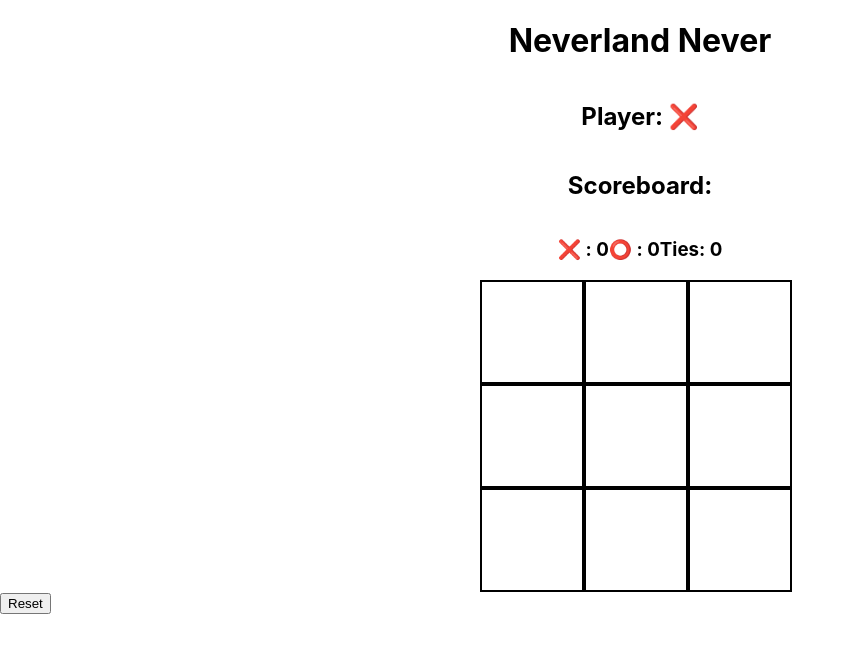
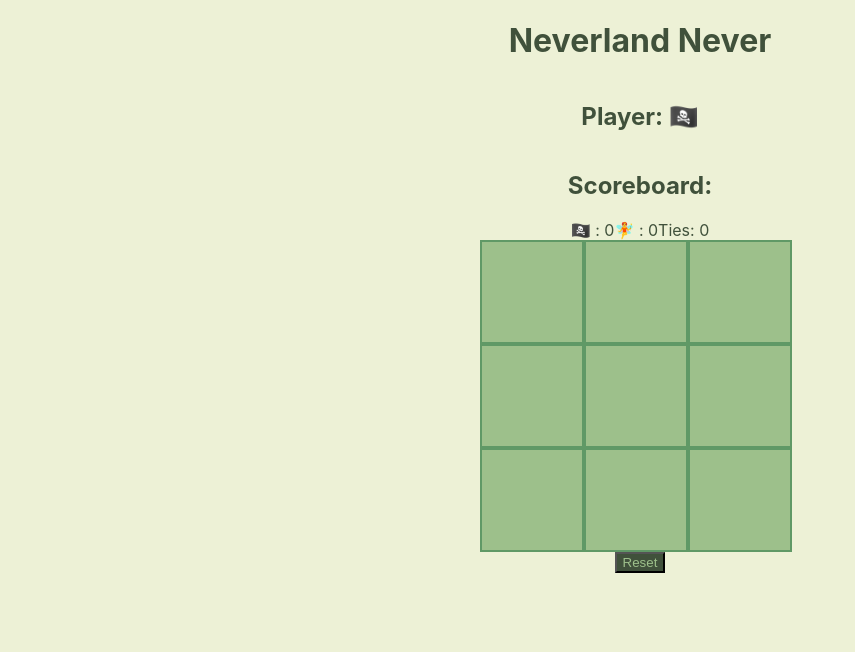
Before and after one commit to learn-academy-2023-alpha/tic-tac-toe-neverland-never, a React (Create React App) app: page / in a window 1280 px wide. Shown: the top 652 px of the page, without its empty margins (0-855 px from the left). Built offline with nearby package versions, Linux system fonts and the light colour scheme.

Commit message:
added design and non-functional timer effect

```diff
--- a/src/App.css
+++ b/src/App.css
@@ -1,3 +1,8 @@
+* {
+      background-color: #EDF1D6;
+      color:#40513B;
+}
+
 h1 {
       text-align: center;
     }
@@ -9,8 +14,14 @@ h1 {
 }
 
 .scoreBoard {
-      display:flex;
-      justify-content: space-evenly;
+      display: flex;
+      justify-content: space-around;
+      flex-direction: row;
+      align-items: center;
+}
+
+.flexItem {
+      justify-content: space-around;
 }
 
 .gameboard {
@@ -21,10 +32,27 @@ h1 {
 }
 
 .square {
-  border: 2px solid black;
-  height: 100px;
-  width: 100px;
-  text-align: center;
-  line-height: 100px;
-  font-size: 75px;
+      background-color: #9DC08B;
+      border: 2px solid #609966;
+      height: 100px;
+      width: 100px;
+      text-align: center;
+      line-height: 100px;
+      font-size: 75px;
 }
+
+.square:hover {
+      transition: 1500ms ease;
+      background-color: #40513B
+}
+
+.footer {
+      display: flex;
+      align-items: center;
+      flex-direction: column;
+}
+
+button{
+      background-color: #40513B;
+      color: #9DC08B;
+}
--- a/src/App.js
+++ b/src/App.js
@@ -1,5 +1,6 @@
-import React, { useState } from 'react'
+import React, {useState, useEffect} from 'react'
 import Square from './components/Square'
+import Timer from './components/Timer'
 import './App.css'
 
 const App = () => {
@@ -20,16 +21,20 @@ const App = () => {
       ])
 
       // Create a state to track the current player
-      const [player, setPlayer] = useState("❌")
+      const [player, setPlayer] = useState("🏴‍☠️")
 
       // Create a state to track the score
-
       const [score, setScore] = useState([0,0,0])
 
       // Create a state to activate an alert if game is over
-          const [active, setActive] = useState(true)
+      const [active, setActive] = useState(true)
+
+      // Create a state to force Timer to rerender
+      const [dummy, setDummy] = useState(true)
 
       const processClick= (index) => {
+            // Stop timer
+
             // Confirm that click is legal
             if (!squares[index] && active){
 
@@ -49,7 +54,7 @@ const App = () => {
             if(0 < victory.filter((value) => 3 === value.filter(vIndex => tempArray[vIndex] === player).length).length){
                   alert(`${player} has won the game!`)
                   let tempScore = score
-                  if("❌" === player){
+                  if("🏴‍☠️" === player){
                         tempScore[0] += 1
                   }else{
                         tempScore[1] += 1
@@ -57,28 +62,30 @@ const App = () => {
                   setScore(tempScore)
 
                   setActive (false)
-
-            }
-
-            if(1 === squares.filter(value => null === value).length){
+            }else if(1 === squares.filter(value => null === value).length){
                   setActive(false)
                   let tempScore = score
                   tempScore[2]++
                   setScore(tempScore)
                   alert("The game is a tie")
+            } else {
+                  // Restart the timer
+                  setDummy(true)
             }
 
             // Change player to the alternative
-            if ("❌" === player){
-                  setPlayer("⭕️")
+            if ("🏴‍☠️" === player){
+                  setPlayer("🧚")
             } else {
-                  setPlayer("❌")
-            }}
+                  setPlayer("🏴‍☠️")
+            }
+      }
       }
       const resetGame = () => {
         setActive(true)
         setSquares(Array(9).fill(null))
       }
+
   return (
     <>
       <div className='header'>
@@ -86,16 +93,19 @@ const App = () => {
             <h2>Player: {player}</h2>
             <h2>Scoreboard:</h2>
             <div className="scoreBoard">
-                  <h3>❌ : {score[0]}</h3>
-                  <h3>⭕️ : {score[1]}</h3>
-                  <h3>Ties: {score[2]}</h3>
+                  <div className='flexItem'> 🏴‍☠️ : {score[0]} </div>
+                  <div className='flexItem'> 🧚 : {score[1]} </div>
+                  <div className='flexItem'> Ties: {score[2]} </div>
             </div>
       </div>
       <div className='gameboard'>
             {squares.map((value, index) => <Square show={value} key={index} index={index} processClick={processClick}/>)}
       </div>
 
-      <div className="footer"><button onClick={resetGame}>Reset</button></div>
+      <div className="footer">
+            <button onClick={resetGame}>Reset</button>
+            {/* <Timer dummy={dummy}/> */}
+      </div>
     </>
   )
 }
--- /dev/null
+++ b/src/components/Timer.js
@@ -0,0 +1,15 @@
+import React, {useEffect} from 'react'
+
+const Timer = ({dummy}) => {
+      // Create a timer effect
+      useEffect(() => {
+            const timer = setTimeout(() => {
+              alert('Are you still playing?')
+            }, 5000);
+            return () => clearTimeout(timer);
+          }, []);
+
+      return (<></>)
+}
+
+export default Timer
```
Also changed, not shown: src/components/Square.js (+5 -5 lines).
